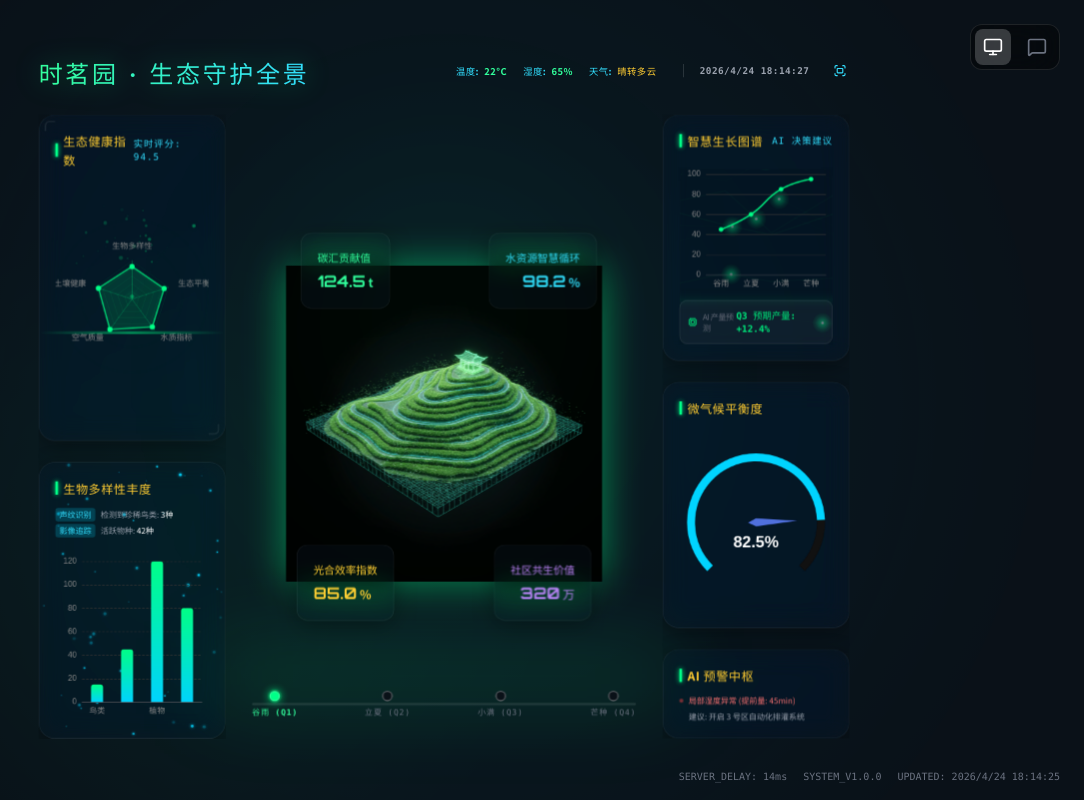
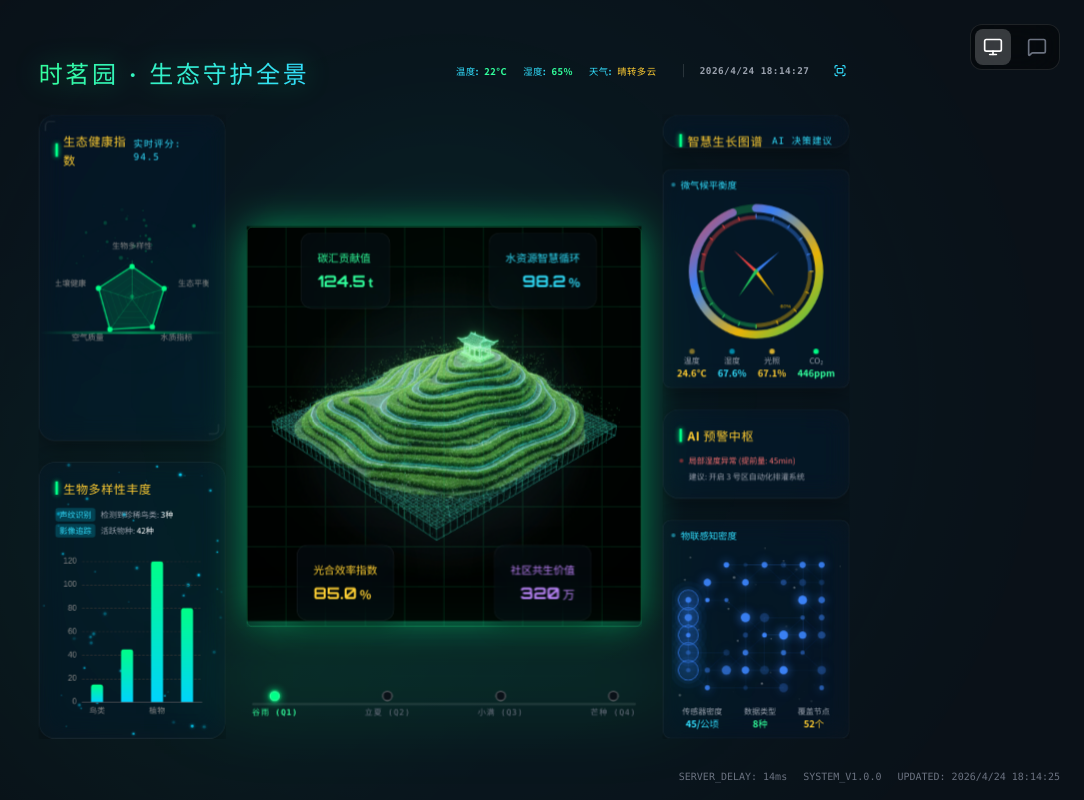
Before and after one commit to xiaozhaoosc/bi, a Vue app: page / in a window 1280 px wide. Shown: the whole page, without its empty margins (196-1280 px from the left). Built offline with nearby package versions, Linux system fonts and the light colour scheme.

Commit message:
feat: 完成需求v2.md文件
Co-authored-by: traeagent <traeagent@users.noreply.github.com>

```diff
--- a/src/components/PretextBIDashboard.vue
+++ b/src/components/PretextBIDashboard.vue
@@ -2,6 +2,8 @@
 import { ref, onMounted, onUnmounted, watch } from 'vue'
 import { Fullscreen, Minimize2, Cpu } from 'lucide-vue-next'
 import * as echarts from 'echarts'
+import MicroClimateChart from './MicroClimateChart.vue'
+import SensorDensityChart from './SensorDensityChart.vue'
 import LightFlow from './visuals/LightFlow.vue'
 import EcoScanner from './visuals/EcoScanner.vue'
 import TimelineSlider from './visuals/TimelineSlider.vue'
@@ -31,14 +33,12 @@ watch(currentTimelineIndex, (newIdx) => {
   const data = seasonalData[newIdx]
   if (ecoChart) ecoChart.setOption({ series: [{ data: [{ value: data.ecoRadar }] }] })
   if (diversityChart) diversityChart.setOption({ series: [{ data: data.diversity }] })
-  if (climateChart) climateChart.setOption({ series: [{ data: [{ value: data.climate }] }] })
 })
 
 // 图表实例
 let ecoChart: echarts.ECharts | null = null
 let diversityChart: echarts.ECharts | null = null
 let growthChart: echarts.ECharts | null = null
-let climateChart: echarts.ECharts | null = null
 
 const toggleFullscreen = () => {
   if (!isFullscreen.value) {
@@ -136,21 +136,6 @@ const initCharts = () => {
       }
     }]
   })
-
-  climateChart = echarts.init(document.getElementById('climateChart'))
-  climateChart.setOption({
-    series: [{
-      type: 'gauge',
-      radius: '90%',
-      progress: { show: true, width: 12, itemStyle: { color: '#00d4ff' } },
-      axisLine: { lineStyle: { width: 12, color: [[1, '#111']] } },
-      axisTick: { show: false },
-      splitLine: { show: false },
-      axisLabel: { show: false },
-      detail: { fontSize: 24, color: '#fff', offsetCenter: [0, '30%'], formatter: '{value}%' },
-      data: [{ value: 82.5 }]
-    }]
-  })
 }
 
 const handleResize = () => {
@@ -158,7 +143,6 @@ const handleResize = () => {
   ecoChart?.resize()
   diversityChart?.resize()
   growthChart?.resize()
-  climateChart?.resize()
 }
 
 onMounted(() => {
@@ -176,7 +160,6 @@ onUnmounted(() => {
   ecoChart?.dispose()
   diversityChart?.dispose()
   growthChart?.dispose()
-  climateChart?.dispose()
 })
 </script>
 
@@ -271,13 +254,22 @@ onUnmounted(() => {
         <!-- Center Stage -->
         <main class="col-span-6 relative perspective-lg preserve-3d">
           <div class="absolute inset-0 flex items-center justify-center">
-            <!-- Background Image -->
+            <!-- 3D Tea Garden Model -->
             <div class="absolute inset-0 flex items-center justify-center">
-              <img
-                src="/images/a_high_fidelity_3d_digital_twin_of_a_lush_green_tea_garden_landscape_isolated.png"
-                alt="Tea Garden Digital Twin"
-                class="max-w-[80%] max-h-[80%] object-contain filter drop-shadow-[0_0_30px_rgba(0,255,136,0.5)] animate-float"
-              />
+              <div class="relative w-[600px] h-[600px] flex items-center justify-center">
+                <img
+                  src="/images/a_high_fidelity_3d_digital_twin_of_a_lush_green_tea_garden_landscape_isolated.png"
+                  alt="Tea Garden Digital Twin"
+                  class="max-w-full max-h-full object-contain filter drop-shadow-[0_0_30px_rgba(0,255,136,0.5)] animate-float"
+                />
+                <!-- Digital Grid Overlay -->
+                <div class="absolute inset-0 pointer-events-none">
+                  <div class="w-full h-full border border-eco-green-400/30 rounded-lg"></div>
+                  <div class="absolute inset-0 grid grid-cols-10 grid-rows-10 pointer-events-none">
+                    <div v-for="i in 100" :key="i" class="border border-eco-green-400/10"></div>
+                  </div>
+                </div>
+              </div>
             </div>
 
             <!-- Pretext Bubbles -->
@@ -367,13 +359,7 @@ onUnmounted(() => {
 
           </section>
 
-          <section class="glass-panel rounded-3xl p-6 flex-1 flex flex-col overflow-hidden border-t border-white/20">
-            <div class="flex items-center gap-2 mb-6">
-              <div class="w-1 h-5 bg-eco-green-500 shadow-[0_0_8px_#00ff88]"></div>
-              <span class="text-earth-gold-400 font-bold text-lg tracking-wider">微气候平衡度</span>
-            </div>
-            <div id="climateChart" class="flex-1 min-h-0"></div>
-          </section>
+          <MicroClimateChart />
 
           <section class="glass-panel rounded-3xl p-6 border-t border-white/20 relative">
             <div class="flex items-center gap-2 mb-4">
@@ -390,6 +376,8 @@ onUnmounted(() => {
               </div>
             </div>
           </section>
+
+          <SensorDensityChart />
         </aside>
       </div>
 
```
